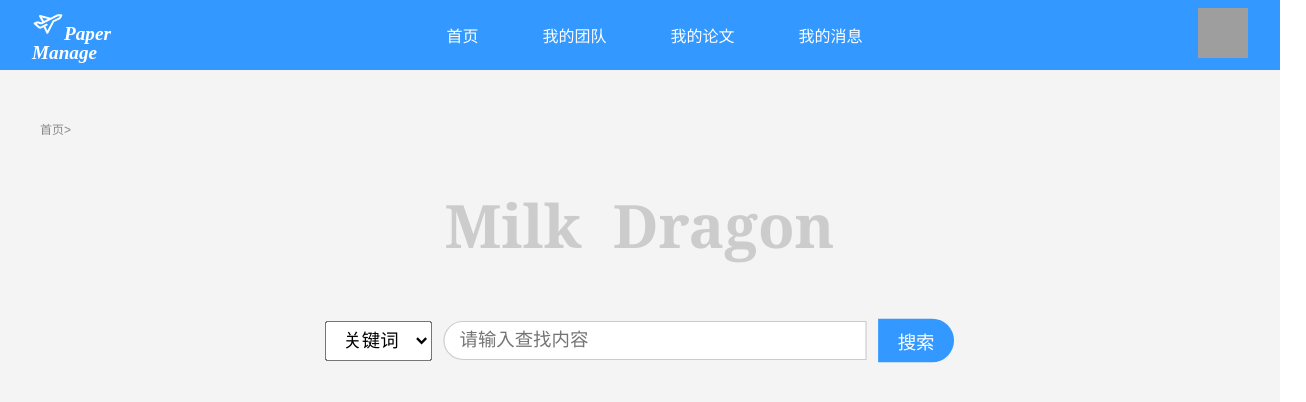
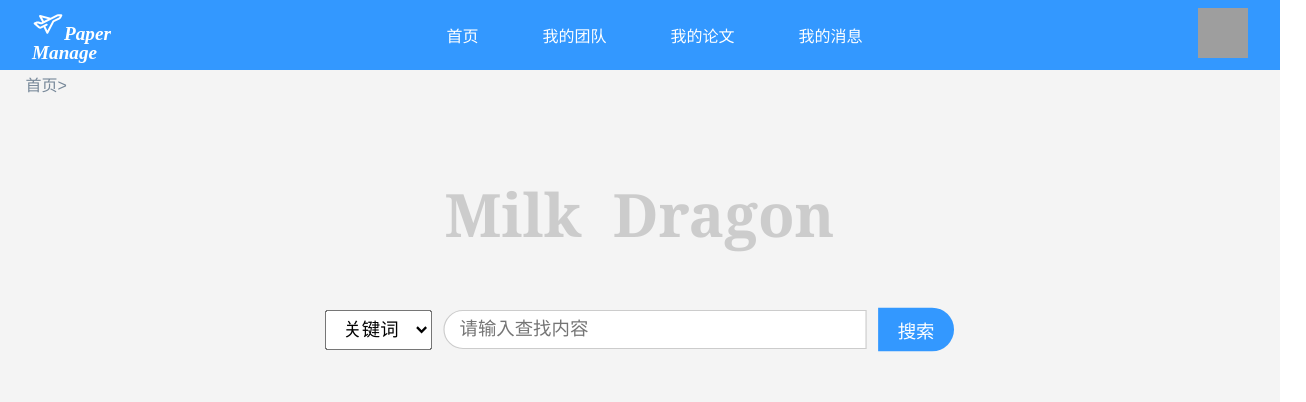
Before and after one commit to NingNZ/Paper-Manage-System, a Vue app in the folder vueProject/: page / in a window 1280 px wide. Shown: the top 402 px of the page, 1306 px wide, since content can reach past the window. Built offline with nearby package versions, Linux system fonts and the light colour scheme; grey boxes are pictures that could not be loaded; what particles.vue3 would draw is missing.

Commit message:
我更新了home.vue左上角的路径，并且把样式放在了styles目录下

```diff
--- a/vueProject/index.html
+++ b/vueProject/index.html
@@ -4,6 +4,7 @@
     <meta charset="UTF-8">
     <meta name="viewport" content="width=device-width, initial-scale=1.0">
     <title>Vite App</title>
+    <link rel="stylesheet" href="./style/breadcrumb.css">
   </head>
 
   <body>
--- a/vueProject/pages/Home.vue
+++ b/vueProject/pages/Home.vue
@@ -5,15 +5,17 @@
   const search = ()=>{
   axios.get('http://localhost:5123/solve/hello', {
     params: {
-      keyword: 'hello'
+      param: 'world'
     }
   })
   .then(response => {
     // 处理返回数据
+    console.log("enter")
     console.log(response.data)
   })
   .catch(error => {
     // 处理错误
+    console.log("faile")
     console.error(error)
   })
   }
@@ -22,8 +24,8 @@
 <template>
   <div class="container">
     <bar></bar>
+    <div class="breadcrumb"><a href="/">首页</a>&gt;</div>
     <main class="main-content">
-      <div class="breadcrumb">首页&gt;</div>
       <div class="center-box">
         <h1 class="title">Milk&nbsp;&nbsp;Dragon</h1>
         <div class="search-bar">
@@ -65,16 +67,6 @@ html, body {
   align-items: center;
   padding-top: 50px;
 }
-
-.breadcrumb {
-  width: 100%;
-  max-width: 1200px;
-  text-align: left;
-  font-size: 12px;
-  color: #888;
-  margin-bottom: 20px;
-}
-
 .center-box {
   display: flex;
   flex-direction: column;
--- /dev/null
+++ b/vueProject/style/breadcrumb.css
@@ -0,0 +1,13 @@
+.breadcrumb{
+    color: #778899;
+    font-size: medium;
+    width: 100%;
+    padding-left: 2%;
+    padding-top: 0.1%;
+
+}
+.breadcrumb a{
+    color: #778899;
+    text-decoration: none;
+    font-size: medium;
+}
```
